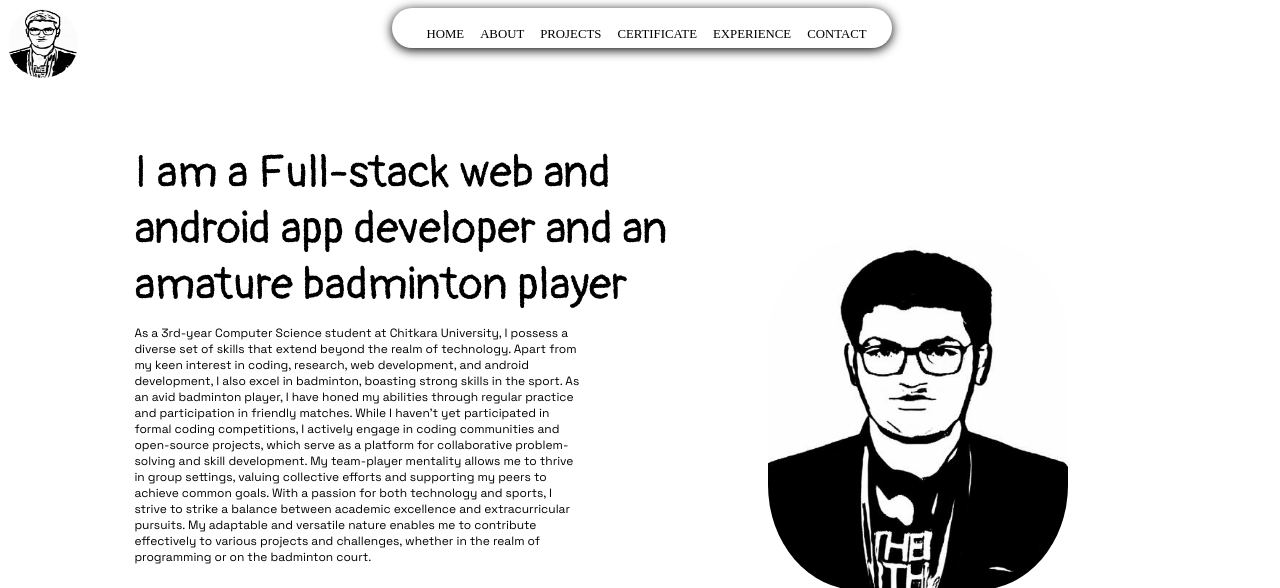
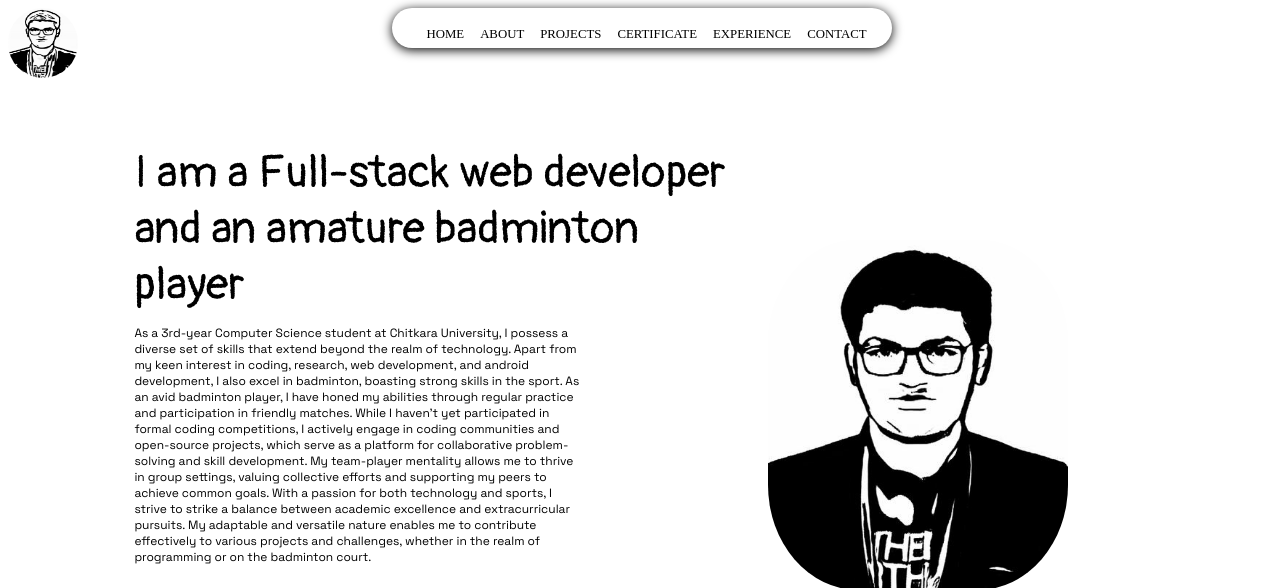
Before and after one commit to SameerVohra/Portfoilio, a plain HTML site: page index.html in a window 1280 px wide. Shown: the top 588 px of the page. Drawn offline with nearby package versions, Linux system fonts and the light colour scheme; a web font is replaced by a local one.

Commit message:
Just checking

```diff
--- a/index.html
+++ b/index.html
@@ -57,7 +57,7 @@
 
 
         <div id="about">
-            <span>I am a Full-stack web and android app developer and an amature badminton player</span>
+            <span>I am a Full-stack web developer and an amature badminton player</span>
 
             <p>
                 As a 3rd-year Computer Science student at Chitkara University, I possess a diverse set of skills that extend beyond the realm of technology. Apart from my keen interest in coding, research, web development, and android development, I also excel in badminton, boasting strong skills in the sport. As an avid badminton player, I have honed my abilities through regular practice and participation in friendly matches.
```
